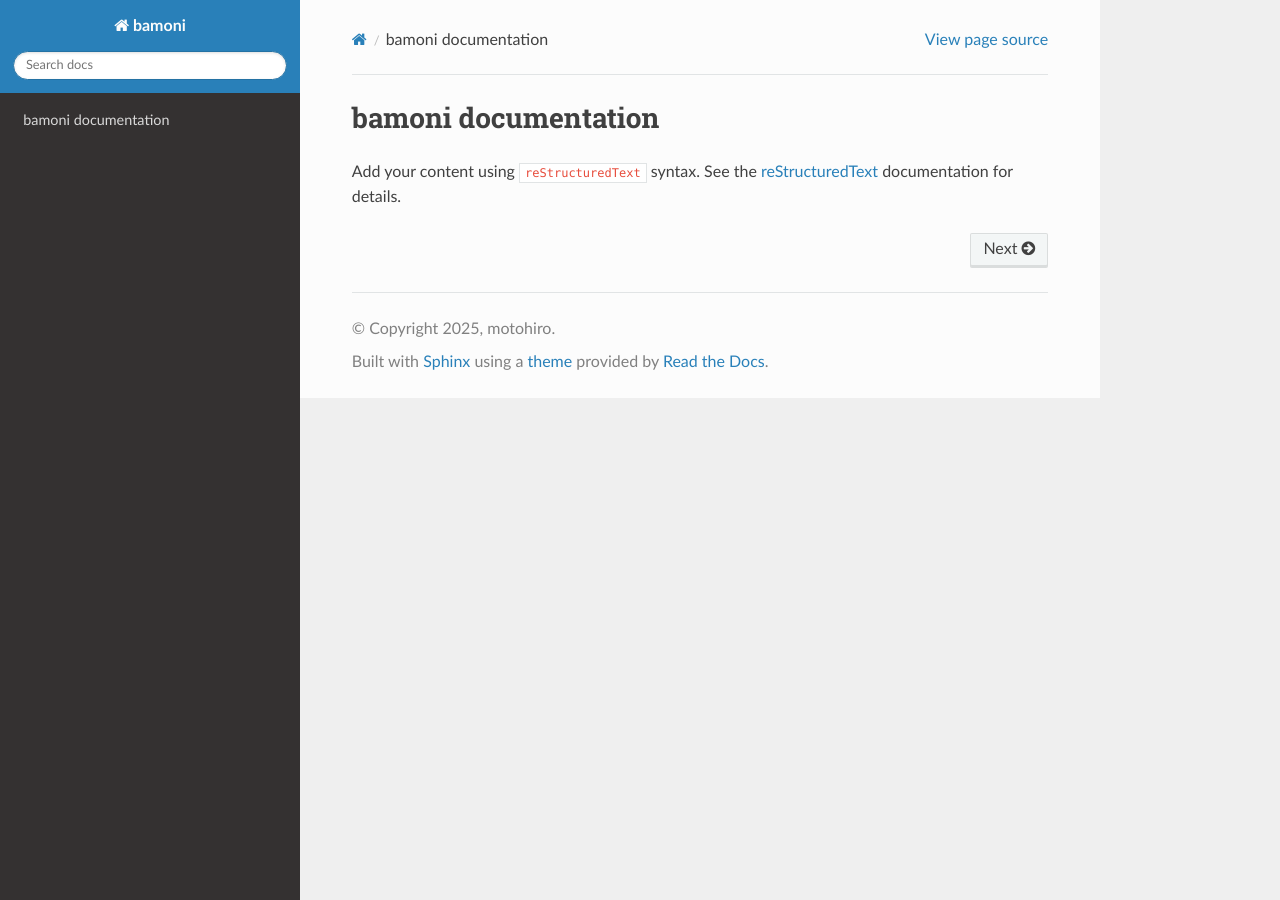
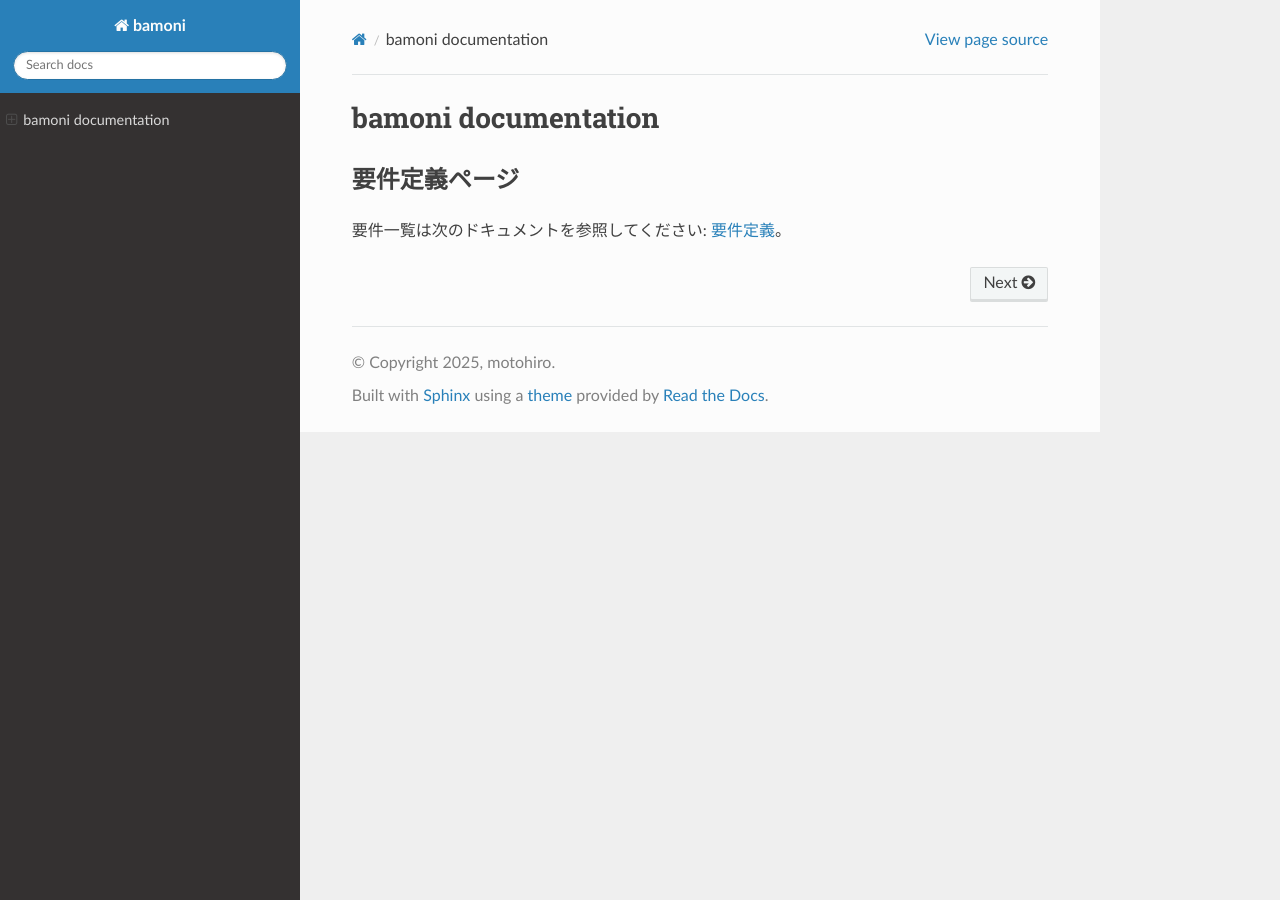
Before and after one commit to bleach31/bamoni, a Sphinx documentation site: the page built from docs/source/index.rst, in a window 1280 px wide. Built offline with Sphinx 7.4.7 and the Read the Docs theme 3.1.0, drawn with Linux system fonts in a browser that asks for light colours.

Commit message:
リンク追加

```diff
--- a/docs/source/index.rst
+++ b/docs/source/index.rst
@@ -6,9 +6,11 @@
 bamoni documentation
 ====================
 
-Add your content using ``reStructuredText`` syntax. See the
-`reStructuredText <https://www.sphinx-doc.org/en/master/usage/restructuredtext/index.html>`_
-documentation for details.
+
+要件定義ページ
+------------
+
+要件一覧は次のドキュメントを参照してください: :doc:`要件定義 <requirements>`。
 
 
 .. toctree::
```
